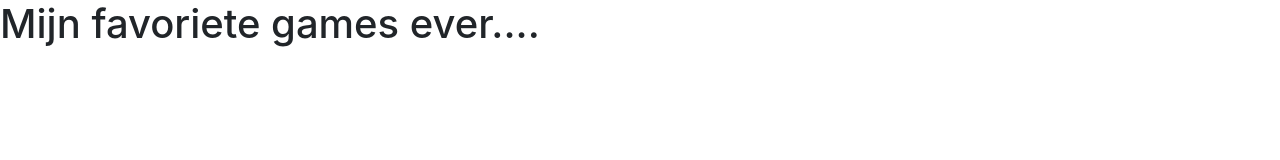
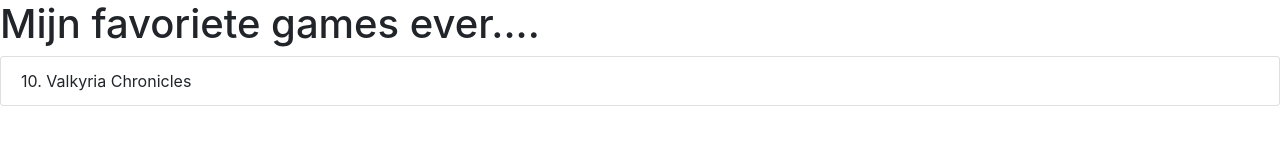
Before and after one commit to Suellee/vebr-herkansing-suelle-vankeulen-329496, a plain HTML site: page index.html in a window 1280 px wide. Drawn offline with nearby package versions, Linux system fonts and the light colour scheme.

Commit message:
commit #3

```diff
--- a/index.html
+++ b/index.html
@@ -12,6 +12,9 @@
   </head>
   <body>
     <h1>Mijn favoriete games ever....</h1>
+    <ul class="list-group">
+        <li class="list-group-item">10. Valkyria Chronicles</li>
+      </ul>
 
     <!-- Optional JavaScript -->
     <!-- jQuery first, then Popper.js, then Bootstrap JS -->
```
